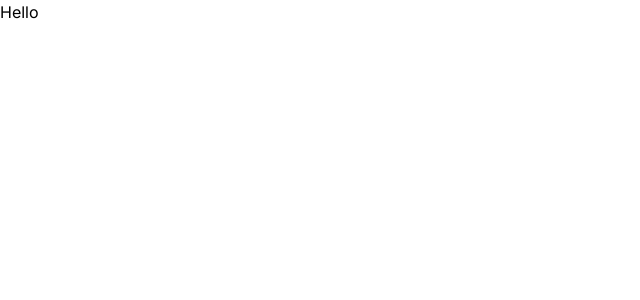
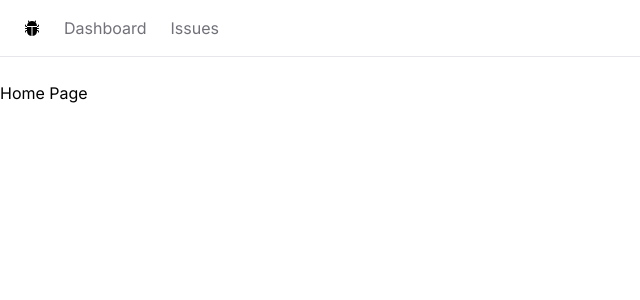
Before and after one commit to ucok-man/nextjs-issue-tracker, a Next.js app: page / in a window 1280 px wide. Shown: the top 300 px of the page, without its empty margins (0-640 px from the left). Built offline with nearby package versions, Linux system fonts and the light colour scheme.

Commit message:
ui: navbar

```diff
--- a/src/app/layout.tsx
+++ b/src/app/layout.tsx
@@ -1,22 +1,27 @@
+import Navbar from "@/components/Navbar";
 import type { Metadata } from "next";
 import { Inter } from "next/font/google";
+import React from "react";
 import "./globals.css";
 
 const inter = Inter({ subsets: ["latin"] });
 
 export const metadata: Metadata = {
-  title: "Create Next App",
-  description: "Generated by create next app",
+  title: "Next Issue Tracker",
+  description: "Tutorial Purpose only :)",
 };
 
-export default function RootLayout({
-  children,
-}: Readonly<{
+type Props = {
   children: React.ReactNode;
-}>) {
+};
+
+export default function RootLayout({ children }: Props) {
   return (
     <html lang="en">
-      <body className={inter.className}>{children}</body>
+      <body className={inter.className}>
+        <Navbar />
+        <main>{children}</main>
+      </body>
     </html>
   );
 }
--- a/src/app/page.tsx
+++ b/src/app/page.tsx
@@ -1,3 +1,3 @@
 export default function Home() {
-  return <div>Hello</div>;
+  return <div>Home Page</div>;
 }
--- /dev/null
+++ b/src/components/Navbar.tsx
@@ -0,0 +1,33 @@
+import Link from "next/link";
+import { BsFillBugFill } from "react-icons/bs";
+
+export default function Navbar() {
+  const links = [
+    {
+      label: "Dashboard",
+      href: "/",
+    },
+    {
+      label: "Issues",
+      href: "/issues",
+    },
+  ];
+
+  return (
+    <nav className="flex items-center space-x-6 border-b mb-6 px-6 py-4 ">
+      <Link href="/">
+        <BsFillBugFill />
+      </Link>
+      <ul className="flex space-x-6">
+        {links.map((link) => (
+          <li
+            key={link.href}
+            className="text-zinc-500 hover:text-zinc-900 transition-colors"
+          >
+            <Link href={link.href}>{link.label}</Link>
+          </li>
+        ))}
+      </ul>
+    </nav>
+  );
+}
```
Also changed, not shown: package.json (+4 -3 lines), 1 other file (tests, documents, lock files or other folders).
